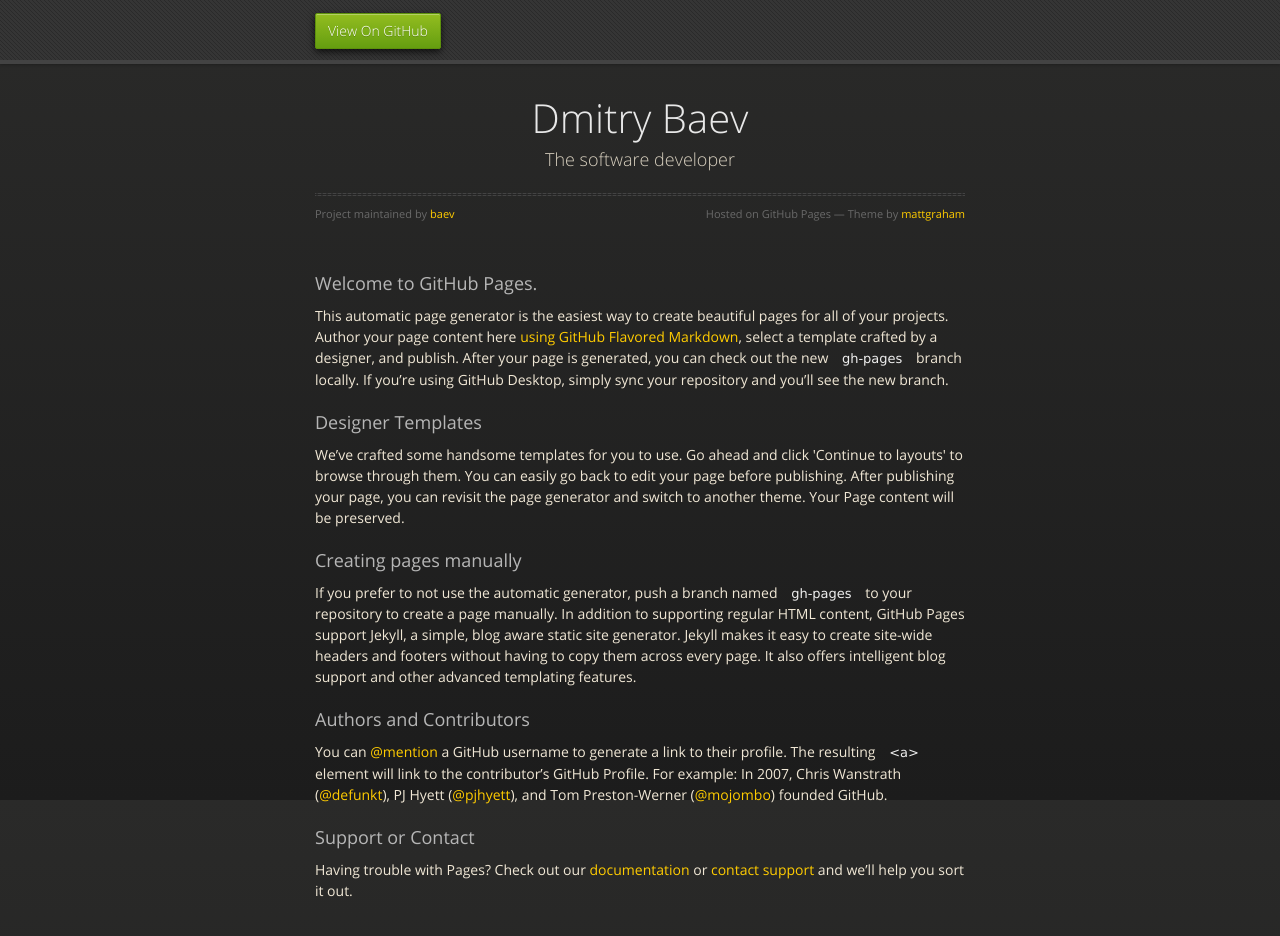
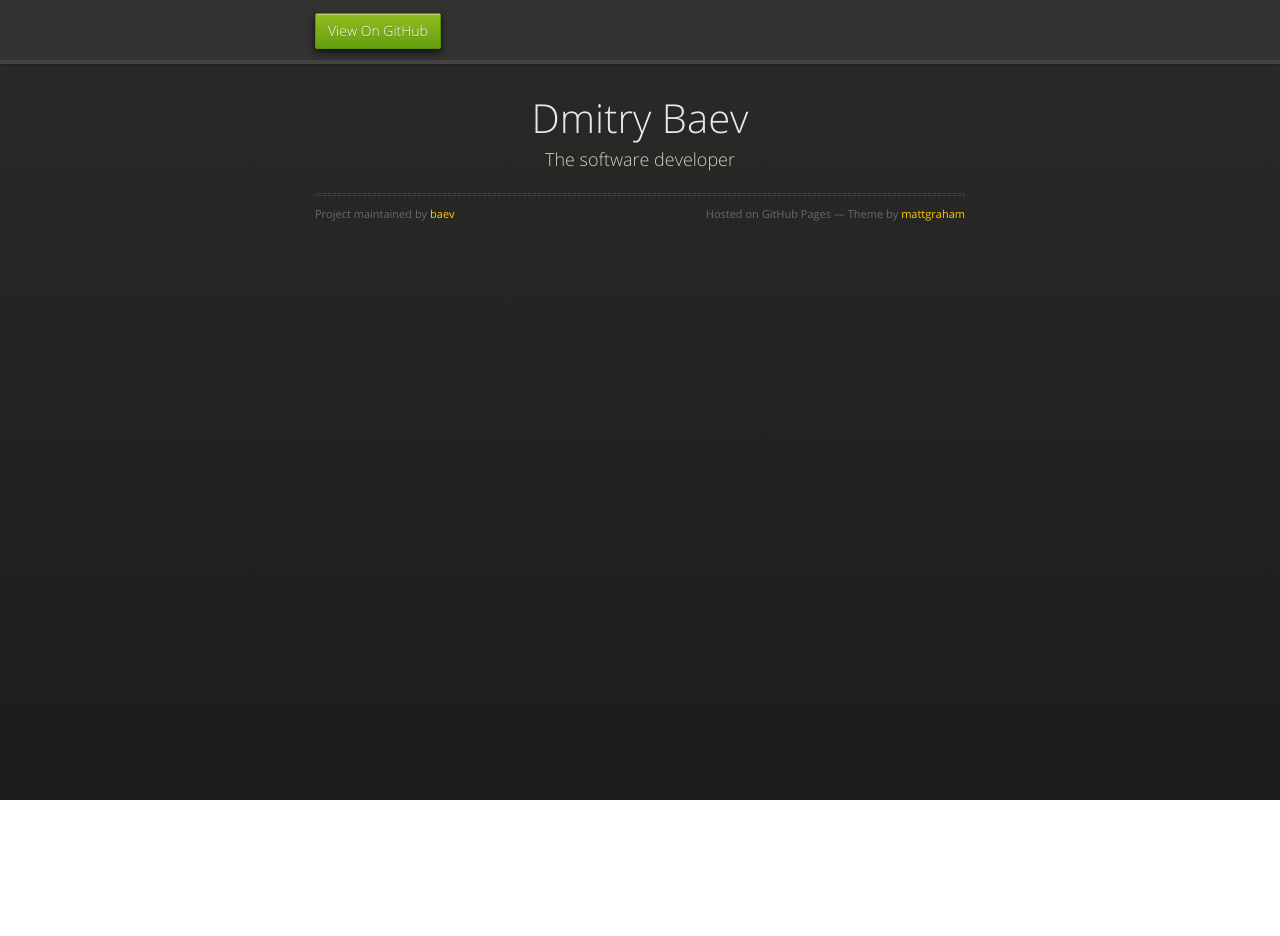
Before and after one commit to baev/baev.github.io, a plain HTML site: page index.html in a window 1280 px wide. After the commit the page ends 800 px from the top, so only its background shows below. Drawn offline with nearby package versions, Linux system fonts and the light colour scheme.

Commit message:
remove generic body

```diff
--- a/index.html
+++ b/index.html
@@ -34,31 +34,6 @@
           <span class="credits left">Project maintained by <a href="https://github.com/baev">baev</a></span>
           <span class="credits right">Hosted on GitHub Pages &mdash; Theme by <a href="https://twitter.com/michigangraham">mattgraham</a></span>
         </div>
-
-        <h3>
-<a id="welcome-to-github-pages" class="anchor" href="#welcome-to-github-pages" aria-hidden="true"><span class="octicon octicon-link"></span></a>Welcome to GitHub Pages.</h3>
-
-<p>This automatic page generator is the easiest way to create beautiful pages for all of your projects. Author your page content here <a href="https://guides.github.com/features/mastering-markdown/">using GitHub Flavored Markdown</a>, select a template crafted by a designer, and publish. After your page is generated, you can check out the new <code>gh-pages</code> branch locally. If you’re using GitHub Desktop, simply sync your repository and you’ll see the new branch.</p>
-
-<h3>
-<a id="designer-templates" class="anchor" href="#designer-templates" aria-hidden="true"><span class="octicon octicon-link"></span></a>Designer Templates</h3>
-
-<p>We’ve crafted some handsome templates for you to use. Go ahead and click 'Continue to layouts' to browse through them. You can easily go back to edit your page before publishing. After publishing your page, you can revisit the page generator and switch to another theme. Your Page content will be preserved.</p>
-
-<h3>
-<a id="creating-pages-manually" class="anchor" href="#creating-pages-manually" aria-hidden="true"><span class="octicon octicon-link"></span></a>Creating pages manually</h3>
-
-<p>If you prefer to not use the automatic generator, push a branch named <code>gh-pages</code> to your repository to create a page manually. In addition to supporting regular HTML content, GitHub Pages support Jekyll, a simple, blog aware static site generator. Jekyll makes it easy to create site-wide headers and footers without having to copy them across every page. It also offers intelligent blog support and other advanced templating features.</p>
-
-<h3>
-<a id="authors-and-contributors" class="anchor" href="#authors-and-contributors" aria-hidden="true"><span class="octicon octicon-link"></span></a>Authors and Contributors</h3>
-
-<p>You can <a href="https://github.com/blog/821" class="user-mention">@mention</a> a GitHub username to generate a link to their profile. The resulting <code>&lt;a&gt;</code> element will link to the contributor’s GitHub Profile. For example: In 2007, Chris Wanstrath (<a href="https://github.com/defunkt" class="user-mention">@defunkt</a>), PJ Hyett (<a href="https://github.com/pjhyett" class="user-mention">@pjhyett</a>), and Tom Preston-Werner (<a href="https://github.com/mojombo" class="user-mention">@mojombo</a>) founded GitHub.</p>
-
-<h3>
-<a id="support-or-contact" class="anchor" href="#support-or-contact" aria-hidden="true"><span class="octicon octicon-link"></span></a>Support or Contact</h3>
-
-<p>Having trouble with Pages? Check out our <a href="https://help.github.com/pages">documentation</a> or <a href="https://github.com/contact">contact support</a> and we’ll help you sort it out.</p>
       </section>
 
     </div>
```
